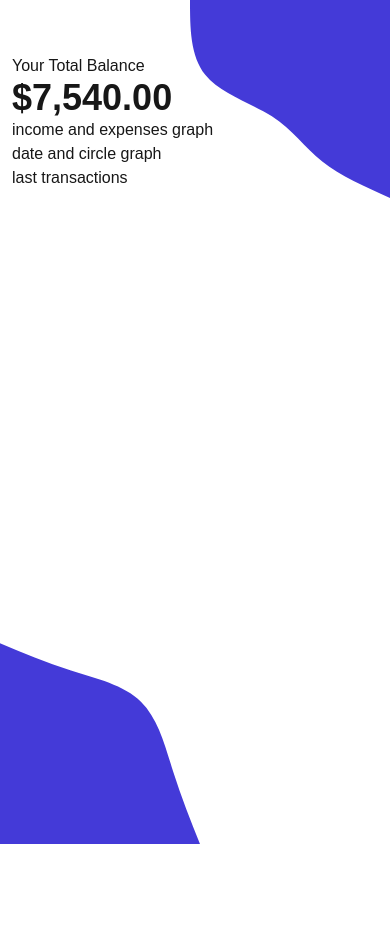
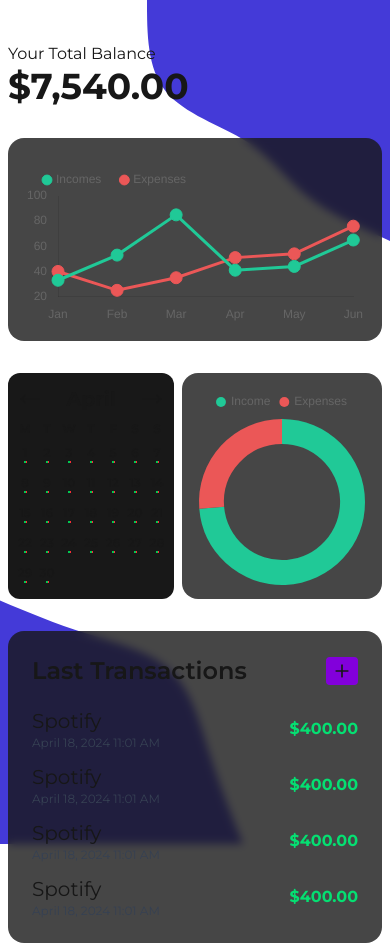
Before and after one commit to ilyasbikarnaf/ClariCash, a Next.js app: page / in a window 390 px wide. Before the commit the page ends 886 px from the top, so only its background shows below. Built offline with nearby package versions, Linux system fonts and the light colour scheme.

Commit message:
finish mobile layout

```diff
--- a/app/layout.tsx
+++ b/app/layout.tsx
@@ -1,4 +1,5 @@
 import type { Metadata } from "next";
+import { Montserrat } from "next/font/google";
 import "./globals.css";
 import {
   BottomWave,
@@ -13,6 +14,12 @@ export const metadata: Metadata = {
   description: "Generated by create next app",
 };
 
+const montserrat = Montserrat({
+  subsets: ["latin"],
+  weight: ["400", "500", "600", "700", "800", "900"], // add weights you need
+  display: "swap",
+});
+
 export default function RootLayout({
   children,
 }: Readonly<{
@@ -20,26 +27,31 @@ export default function RootLayout({
 }>) {
   return (
     <html lang="en">
-      <body className="w-screen h-screen">
-        {/* <Image
-          src={BottomWaveBackgroundPurple}
-          className="absolute bottom-0 z-20  "
-          width={418}
-          height={418}
-          alt="background wave image"
-        /> */}
+      <body
+        className={`w-screen h-screen ${montserrat.className} overflow-y-hidden md:overflow-y-scroll relative `}
+      >
         <ImageComponent
-          dimensions={200}
+          dimensions={243}
           src={TopWaveMobile}
           className="absolute top-0 right-0 md:hidden -z-10"
         />
         <ImageComponent
-          dimensions={200}
+          dimensions={243}
           src={BottomWaveMobile}
           className="absolute bottom-0 left-0 md:hidden -z-10"
         />
+        <ImageComponent
+          dimensions={418}
+          src={TopWaveMobile}
+          className="absolute top-0 right-0 hidden md:inline"
+        />
+        <ImageComponent
+          dimensions={418}
+          src={BottomWave}
+          className="absolute bottom-0 left-0 hidden md:inline"
+        />
 
-        <main className="mx-auto max-w-md md:max-w-2xl h-[90vh] my-[5vh] rounded-md p-3">
+        <main className="mx-auto max-w-md md:max-w-2xl h-[90vh] pt-[5vh] rounded-md p-2 ">
           {children}
         </main>
       </body>
--- a/app/page.tsx
+++ b/app/page.tsx
@@ -1,13 +1,67 @@
+"use client";
+
+import CircularChart from "@/components/CircularChart";
+import DateTable from "@/components/DateTable";
+import LinearChart from "@/components/LinearChart";
+import { Plus } from "lucide-react";
+
 export default function RootPage() {
   return (
-    <div>
-      <div>
+    <div className="space-y-8">
+      <div className="md:hidden">
         <h6>Your Total Balance</h6>
         <h2 className="text-4xl font-bold">$7,540.00</h2>
       </div>
-      <div>income and expenses graph</div>
-      <div>date and circle graph</div>
-      <div>last transactions</div>
+      <div className="bg-[#181818]/80 rounded-2xl p-4 backdrop-blur-xs">
+        <LinearChart />
+      </div>
+
+      <div className="flex gap-2 ">
+        <DateTable />
+        <div className="bg-[#181818]/80 rounded-2xl backdrop-blur-xs w-[200px] place-content-center">
+          <CircularChart />
+        </div>
+      </div>
+
+      <div className="bg-[#181818]/80 rounded-2xl p-6 backdrop-blur-xs flex flex-col gap-y-5">
+        <div className="flex justify-between items-center">
+          <h4 className="font-semibold text-2xl">Last Transactions</h4>
+          <button className="px-1.5 py-1 bg-purple-700 rounded">
+            <Plus size={20} />
+          </button>
+        </div>
+
+        <div className="space-y-3">
+          <div className="flex justify-between items-center">
+            <div>
+              <h2 className="text-xl">Spotify</h2>
+              <p className="text-xs text-gray-700">April 18, 2024 11:01 AM</p>
+            </div>
+            <h4 className="text-green-400 font-bold">$400.00</h4>
+          </div>
+          <div className="flex justify-between items-center ">
+            <div>
+              <h2 className="text-xl">Spotify</h2>
+              <p className="text-xs text-gray-700">April 18, 2024 11:01 AM</p>
+            </div>
+            <h4 className="text-green-400 font-bold">$400.00</h4>
+          </div>
+          <div className="flex justify-between items-center ">
+            <div>
+              <h2 className="text-xl">Spotify</h2>
+              <p className="text-xs text-gray-700">April 18, 2024 11:01 AM</p>
+            </div>
+            <h4 className="text-green-400 font-bold">$400.00</h4>
+          </div>
+          <div className="flex justify-between items-center ">
+            <div>
+              <h2 className="text-xl">Spotify</h2>
+              <p className="text-xs text-gray-700">April 18, 2024 11:01 AM</p>
+            </div>
+            <h4 className="text-green-400 font-bold">$400.00</h4>
+          </div>
+        </div>
+      </div>
     </div>
   );
 }
--- /dev/null
+++ b/components/CircularChart.tsx
@@ -0,0 +1,39 @@
+import { Doughnut } from "react-chartjs-2";
+
+import { Chart, ArcElement, Legend } from "chart.js";
+Chart.register(ArcElement, Legend);
+
+const options = {
+  cutout: "70%",
+  plugins: {
+    legend: {
+      position: "top",
+      align: "center",
+      labels: {
+        usePointStyle: true,
+        pointStyle: "circle",
+        padding: 10,
+        boxWidth: 8,
+        boxHeight: 7,
+        borderWidth: 10,
+      },
+    },
+  },
+};
+
+const data = {
+  labels: ["Income", "Expenses"],
+  datasets: [
+    {
+      label: "My First Dataset",
+      data: [140, 50],
+      backgroundColor: ["#20C997", "#EB5757"],
+      borderColor: "transparent",
+      hoverOffset: 4,
+    },
+  ],
+};
+
+export default function CircularChart() {
+  return <Doughnut data={data} options={options} />;
+}
--- /dev/null
+++ b/components/DateTable.tsx
@@ -0,0 +1,44 @@
+import { MoveLeftIcon, MoveRightIcon } from "lucide-react";
+
+const array = new Array(30).fill(0).map((_, i) => i + 1);
+
+export default function DateTable() {
+  return (
+    <div className="flex flex-1 flex-col gap-y-2 p-3 bg-[#181818] rounded-xl">
+      <div className="flex justify-between items-center">
+        <MoveLeftIcon
+          size={20}
+          className="hover:cursor-pointer hover:opacity-90"
+        />
+        <h3 className="text-xl font-bold">April</h3>
+        <MoveRightIcon
+          size={20}
+          className="hover:cursor-pointer hover:opacity-90"
+        />
+      </div>
+      <div className="grid grid-cols-7 gap-x-3 gap-y-1">
+        <div className="font-bold text-xs place-self-center">M</div>
+        <div className="font-bold text-xs place-self-center">T</div>
+        <div className="font-bold text-xs place-self-center">W</div>
+        <div className="font-bold text-xs place-self-center">T</div>
+        <div className="font-bold text-xs place-self-center">F</div>
+        <div className="font-bold text-xs place-self-center">S</div>
+        <div className="font-bold  text-xs place-self-center">S</div>
+        {array.map((item) => {
+          return (
+            <div
+              className=" hover:cursor-pointer rounded hover: p-1 w-full transition-all flex flex-col hover:bg-gray-600 items-center"
+              key={item}
+            >
+              <p className="font-semibold text-xs">{item}</p>
+              <div className="w-full h-0.5 items-center flex text-xs">
+                <div className={`bg-green-500 w-[80%] h-full`}></div>
+                <div className={`bg-red-500 w-[20%] h-full`}></div>
+              </div>
+            </div>
+          );
+        })}
+      </div>
+    </div>
+  );
+}
--- /dev/null
+++ b/components/LinearChart.tsx
@@ -0,0 +1,77 @@
+import { Line } from "react-chartjs-2";
+import {
+  Chart as ChartJS,
+  CategoryScale,
+  LinearScale,
+  PointElement,
+  LineElement,
+  Title,
+  Tooltip,
+  Legend,
+} from "chart.js";
+
+const options = {
+  plugins: {
+    legend: {
+      align: "start",
+      position: "top",
+      labels: {
+        usePointStyle: true,
+        pointStyle: "circle",
+        boxWidth: 6,
+        boxHeight: 7,
+        padding: 20,
+      },
+    },
+  },
+  scales: {
+    x: {
+      grid: {
+        display: false,
+      },
+    },
+    y: {
+      grid: {
+        display: false,
+      },
+    },
+  },
+};
+
+const data = {
+  labels: ["Jan", "Feb", "Mar", "Apr", "May", "Jun"],
+  datasets: [
+    {
+      label: "Incomes",
+      data: [33, 53, 85, 41, 44, 65],
+      fill: true,
+      backgroundColor: "#20C997",
+      borderColor: "#20C997",
+      pointStyle: "circle",
+      pointRadius: 6,
+    },
+    {
+      label: "Expenses",
+      data: [40, 25, 35, 51, 54, 76],
+      fill: true,
+      backgroundColor: "#EB5757",
+      borderColor: "#EB5757",
+      pointStyle: "circle",
+      pointRadius: 6,
+    },
+  ],
+};
+
+ChartJS.register(
+  CategoryScale,
+  LinearScale,
+  PointElement,
+  LineElement,
+  Title,
+  Tooltip,
+  Legend
+);
+
+export default function LinearChart() {
+  return <Line data={data} options={options} />;
+}
```
Also changed, not shown: package.json (+9 -6 lines), 1 other file (tests, documents, lock files or other folders).
